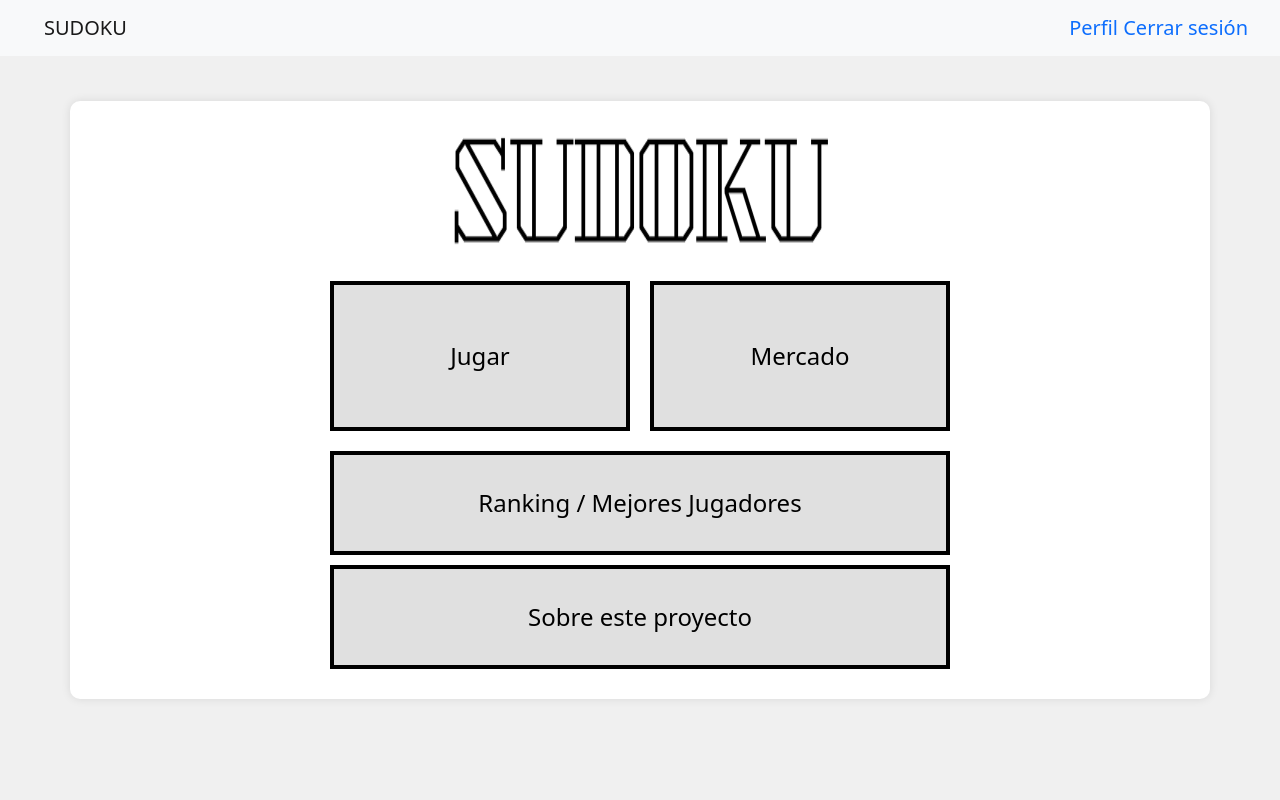
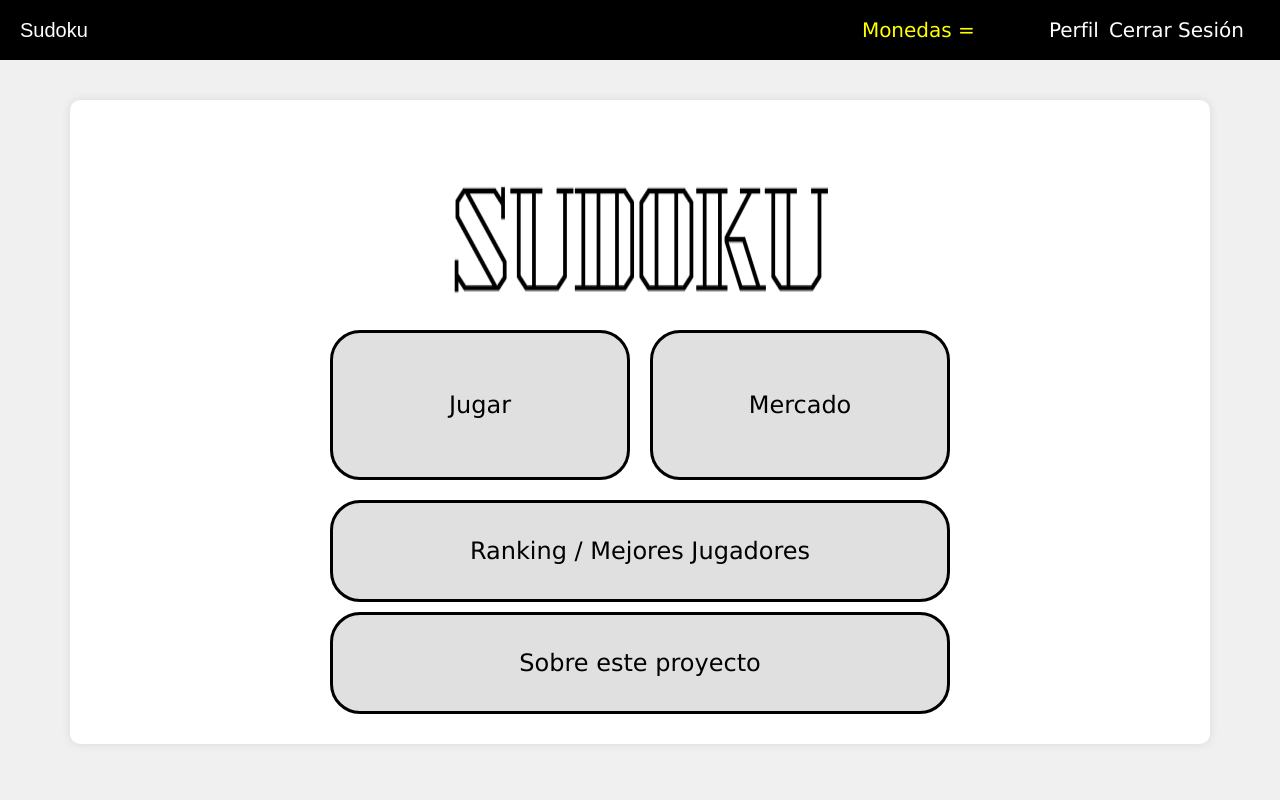
Before and after one commit to LeonardoVilte/Sudoku, a Spring app: page /thymeleaf/home in a window 1280 px wide. Run offline with Thymeleaf, Linux system fonts and the light colour scheme; the template is opened without the code that fills it, so the values that code supplies are empty; some libraries are stand-ins or nearby versions.

Commit message:
css en vistas

```diff
--- a/src/main/webapp/WEB-INF/views/thymeleaf/home.html
+++ b/src/main/webapp/WEB-INF/views/thymeleaf/home.html
@@ -8,16 +8,17 @@
     <link rel="stylesheet" th:href="@{/css/home.css}"/>
     <script src="https://code.jquery.com/jquery-3.6.0.min.js"></script>
 </head>
-<nav class="navbar navbar-expand-lg navbar-light bg-light fixed-top">
-    <div class="container-fluid">
-        <a class="navbar-brand">SUDOKU</a>
+<body>
+<nav class="navbar">
+    <div class="navbar-item">Sudoku</div>
+    <div class="navbar-item monedas">
+        <span class="monedas">Monedas =</span>
     </div>
     <div class="navbar-brand ml-auto">
-        <a class="link-primary" th:href="@{perfil}">Perfil</a>
-        <a class="link-primary" th:href="@{logout}">Cerrar sesión</a>
+        <a class="navbar-item" th:href="@{perfil}">Perfil</a>
+        <a class="navbar-item" th:href="@{logout}">Cerrar Sesión</a>
     </div>
 </nav>
-<body>
 <div class="container">
     <header>
         <img src="src/main/webapp/resources/img/sudokublanco.png" height="140" width="387"/>
--- a/src/main/webapp/resources/core/css/home.css
+++ b/src/main/webapp/resources/core/css/home.css
@@ -1,36 +1,13 @@
 body {
     margin: 0;
-    display: flex;
-    justify-content: center;
-    align-items: center;
-    height: 100vh;
+    font-family: Arial, sans-serif;
     background-color: #f0f0f0;
-}
-
-.navbar-brand{
-    margin:0 2rem;
-}
-
-a {
-    text-decoration: none;
-    color: black;
-}
-
-a:hover {
-    text-decoration: none;
-    color: black;
-}
-
-.container {
-    text-align: center;
-    background-color: #fff;
-    padding: 20px;
-    border-radius: 10px;
-    box-shadow: 0 0 10px rgba(0, 0, 0, 0.1);
 }
 
 header {
     margin-bottom: 20px;
+    margin-top: 50px;
+    text-align: center;
 }
 
 h1 {
@@ -45,6 +22,73 @@
     align-items: center;
 }
 
+.monedas {
+    color: yellow;
+    display: flex;
+    font-family: Verdana, Geneva, Tahoma, sans-serif;
+}
+
+a {
+    font-family: Verdana, Geneva, Tahoma, sans-serif;
+    text-decoration: none;
+    color: black;
+}
+
+a:hover {
+    color: rgb(0, 0, 0);
+    transition: background-color 0.3s ease;
+}
+
+.navbar-item.monedas {
+    margin-left: 700px;
+}
+
+.monedas-texto {
+    margin-left: 10px; /* Ajusta la distancia entre el icono y el texto */
+}
+
+.navbar {
+    display: flex;
+    justify-content: space-between;
+    align-items: center;
+    background-color: black;
+    padding: 10px 20px;
+    position: fixed;
+    width: 100%;
+    top: 0;
+    left: 0;
+    z-index: 1000;
+}
+
+.navbar-item {
+    color: white;
+    font-size: 20px;
+}
+
+.navbar-item:hover {
+    color: white;
+}
+
+.navbar-brand {
+    display: flex;
+    gap: 10px;
+}
+
+.coin-icon {
+    width: 24px;
+    height: 24px;
+    margin-right: 5px;
+}
+
+.container {
+    margin-top: 100px; /* Ajusta este valor para mover el contenido hacia abajo */
+    text-align: center;
+    background-color: #fff;
+    padding: 20px;
+    border-radius: 10px;
+    box-shadow: 0 0 10px rgba(0, 0, 0, 0.1);
+}
+
 .button-container {
     display: flex;
     gap: 20px;
@@ -53,16 +97,17 @@
 
 .button, .button-wide {
     background-color: #e0e0e0;
-    border: 4px solid #000;
+    border: 3px solid #000;
+    border-radius: 30px;
     padding: 30px;
     font-size: 24px;
     cursor: pointer;
-    transition: background-color 0.3s;
+    transition: background-color 0.3s ease;
     opacity: 0;
 }
 
 .button:hover, .button-wide:hover {
-    background-color: #a8a5a5;
+    background-color: #c8c8c8;
 }
 
 .button:active, .button-wide:active {
```
Also changed, not shown: src/main/java/com/tallerwebi/presentacion/ControladorPerfil.java (+4 -3 lines), src/main/webapp/WEB-INF/views/thymeleaf/dificultad.html (+7 -12 lines), src/main/webapp/resources/core/css/main.css (+21 -4 lines), src/main/webapp/resources/img/coin-icon.png (added).
